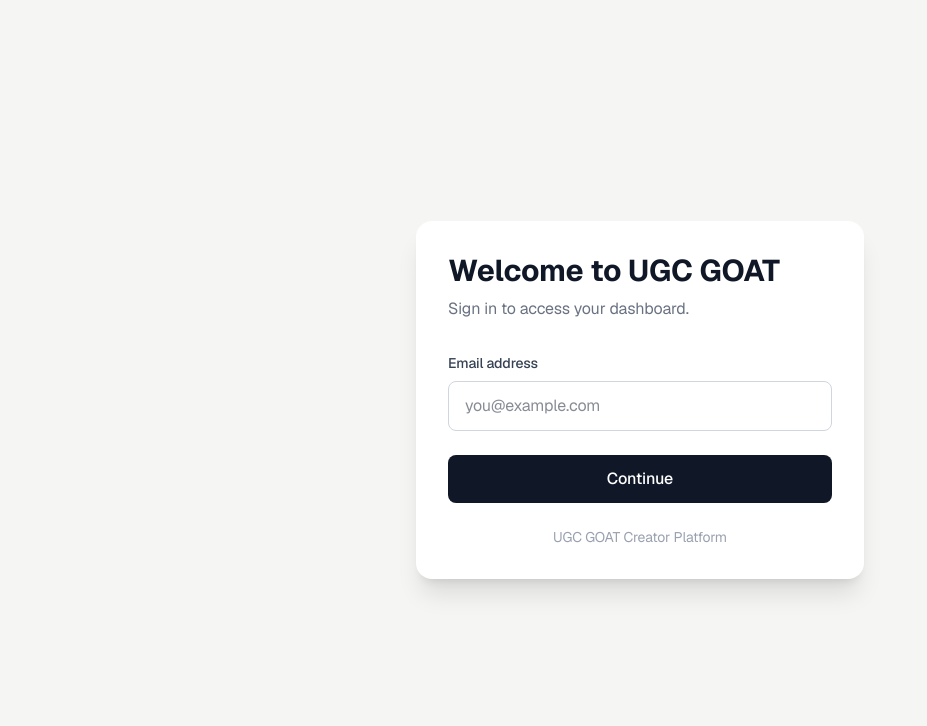
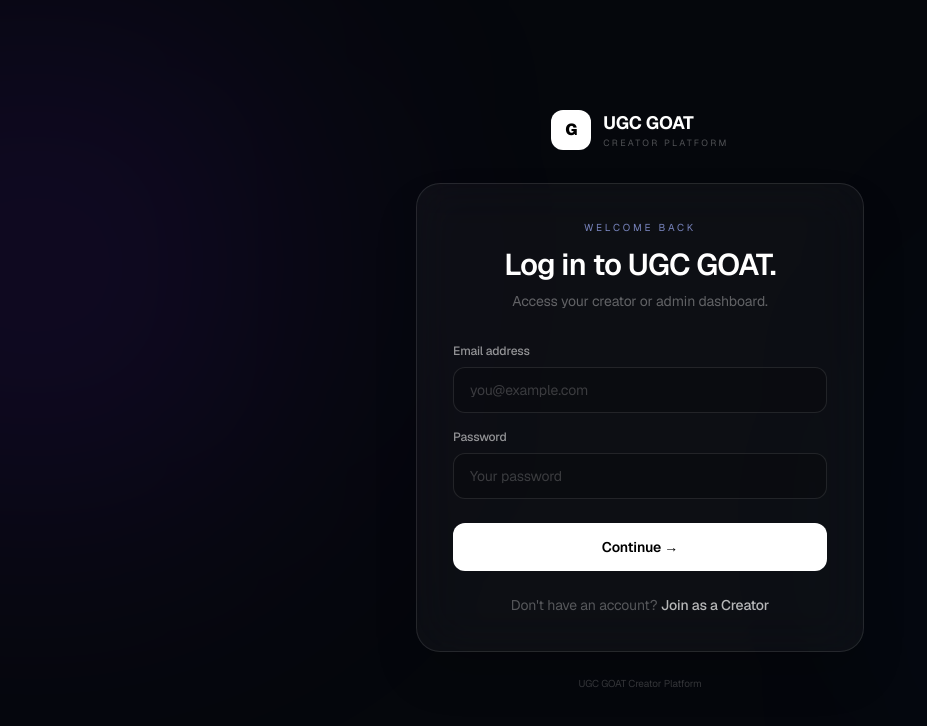
Before and after one commit to Maxxiz7777/ugc-goat, a Next.js app: page /login in a window 1280 px wide. Shown: the top 726 px of the page, without its empty margins (0-927 px from the left). Built offline with nearby package versions, Linux system fonts and the light colour scheme.

Commit message:
Fix login password field

```diff
--- a/app/login/page.tsx
+++ b/app/login/page.tsx
@@ -2,22 +2,25 @@
 
 import { useState } from "react";
 import { useRouter } from "next/navigation";
+import Link from "next/link";
 
 export default function LoginPage() {
+  const router = useRouter();
+
   const [email, setEmail] = useState("");
+  const [password, setPassword] = useState("");
   const [loading, setLoading] = useState(false);
   const [error, setError] = useState("");
 
-  const router = useRouter();
+  const handleLogin = async () => {
+    setError("");
 
-  const handleLogin = async () => {
-    if (!email) {
-      setError("Please enter your email");
+    if (!email || !password) {
+      setError("Please enter your email and password.");
       return;
     }
 
     setLoading(true);
-    setError("");
 
     try {
       const response = await fetch("/api/login", {
@@ -27,13 +30,14 @@
         },
         body: JSON.stringify({
           email,
+          password,
         }),
       });
 
       const data = await response.json();
 
       if (!response.ok) {
-        setError(data.error || "Something went wrong");
+        setError(data.error || "Invalid email or password.");
         setLoading(false);
         return;
       }
@@ -50,18 +54,51 @@
   };
 
   return (
-    <main className="min-h-screen flex items-center justify-center bg-[#f5f5f3]">
-      <div className="w-full max-w-md bg-white rounded-2xl shadow-xl p-8">
-        <h1 className="text-3xl font-bold text-gray-900">
-          Welcome to UGC GOAT
+    <main className="min-h-screen bg-[#05070c] px-6 py-10 text-white">
+      <div className="pointer-events-none fixed inset-0 overflow-hidden">
+        <div className="absolute left-[-15%] top-[5%] h-[450px] w-[450px] rounded-full bg-violet-600/15 blur-[140px]" />
+        <div className="absolute right-[-15%] bottom-[5%] h-[450px] w-[450px] rounded-full bg-blue-600/10 blur-[140px]" />
+      </div>
+
+      <div className="relative mx-auto flex min-h-[90vh] max-w-md items-center justify-center">
+        <div className="w-full">
+
+          <Link
+            href="/"
+            className="mb-8 flex items-center justify-center gap-3"
+          >
+            <div className="flex h-10 w-10 items-center justify-center rounded-xl bg-white font-black text-black">
+              G
+            </div>
+
+            <div>
+              <div className="text-lg font-bold">UGC GOAT</div>
+              <div className="text-[9px] uppercase tracking-[0.25em] text-white/30">
+                Creator Platform
+              </div>
+            </div>
+          </Link>
+
+          <div className="rounded-3xl border border-white/10 bg-white/[0.035] p-7 shadow-2xl backdrop-blur-xl sm:p-9">
+
+            <div className="text-center">
+              <div className="text-[10px] uppercase tracking-[0.28em] text-indigo-300/70">
+                Welcome back
+              </div>
+
+              <h1 className="mt-3 text-3xl font-semibold tracking-tight">
+                Log in to UGC GOAT.
               </h1>
 
-        <p className="text-gray-500 mt-2">
-          Sign in to access your dashboard.
+              <p className="mt-2 text-sm text-white/35">
+                Access your creator or admin dashboard.
               </p>
+            </div>
 
-        <div className="mt-8">
-          <label className="block text-sm font-medium text-gray-700 mb-2">
+            <div className="mt-8 space-y-4">
+
+              <div>
+                <label className="mb-2 block text-xs font-medium text-white/55">
                   Email address
                 </label>
 
@@ -70,27 +107,61 @@
                   placeholder="you@example.com"
                   value={email}
                   onChange={(e) => setEmail(e.target.value)}
-            className="w-full border border-gray-300 rounded-lg px-4 py-3 outline-none focus:ring-2 focus:ring-gray-900"
+                  className="w-full rounded-xl border border-white/10 bg-black/20 px-4 py-3 text-sm text-white outline-none transition placeholder:text-white/20 focus:border-indigo-400/40 focus:bg-white/[0.04]"
                 />
               </div>
 
+              <div>
+                <label className="mb-2 block text-xs font-medium text-white/55">
+                  Password
+                </label>
+
+                <input
+                  type="password"
+                  placeholder="Your password"
+                  value={password}
+                  onChange={(e) => setPassword(e.target.value)}
+                  onKeyDown={(e) => {
+                    if (e.key === "Enter") {
+                      handleLogin();
+                    }
+                  }}
+                  className="w-full rounded-xl border border-white/10 bg-black/20 px-4 py-3 text-sm text-white outline-none transition placeholder:text-white/20 focus:border-indigo-400/40 focus:bg-white/[0.04]"
+                />
+              </div>
+
+            </div>
+
             {error && (
-          <p className="text-red-500 text-sm mt-3">
+              <div className="mt-4 rounded-xl border border-red-400/15 bg-red-400/5 px-4 py-3 text-sm text-red-300">
                 {error}
-          </p>
+              </div>
             )}
 
             <button
               onClick={handleLogin}
               disabled={loading}
-          className="w-full bg-gray-900 text-white rounded-lg py-3 mt-6 font-medium hover:bg-gray-800 disabled:opacity-50"
+              className="mt-6 w-full rounded-xl bg-white py-3.5 text-sm font-semibold text-black transition hover:-translate-y-0.5 hover:bg-white/90 disabled:cursor-not-allowed disabled:opacity-50"
             >
-          {loading ? "Signing in..." : "Continue"}
+              {loading ? "Signing in..." : "Continue →"}
             </button>
 
-        <p className="text-center text-sm text-gray-400 mt-6">
+            <div className="mt-6 text-center text-sm text-white/30">
+              Don't have an account?{" "}
+              <Link
+                href="/signup"
+                className="font-medium text-white/70 transition hover:text-white"
+              >
+                Join as a Creator
+              </Link>
+            </div>
+          </div>
+
+          <p className="mt-6 text-center text-[10px] text-white/20">
             UGC GOAT Creator Platform
           </p>
+
+        </div>
       </div>
     </main>
   );
```
Lines whose indentation alone changed are shown as unchanged.
